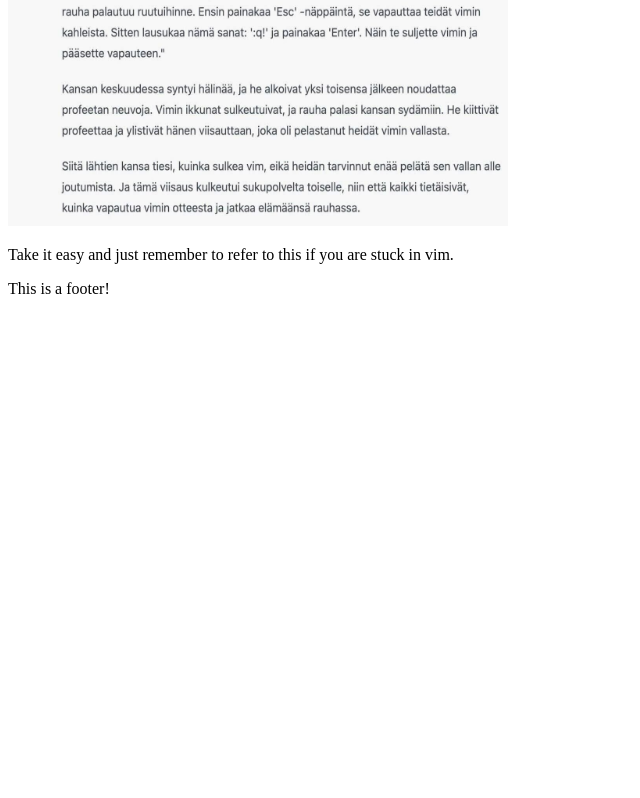
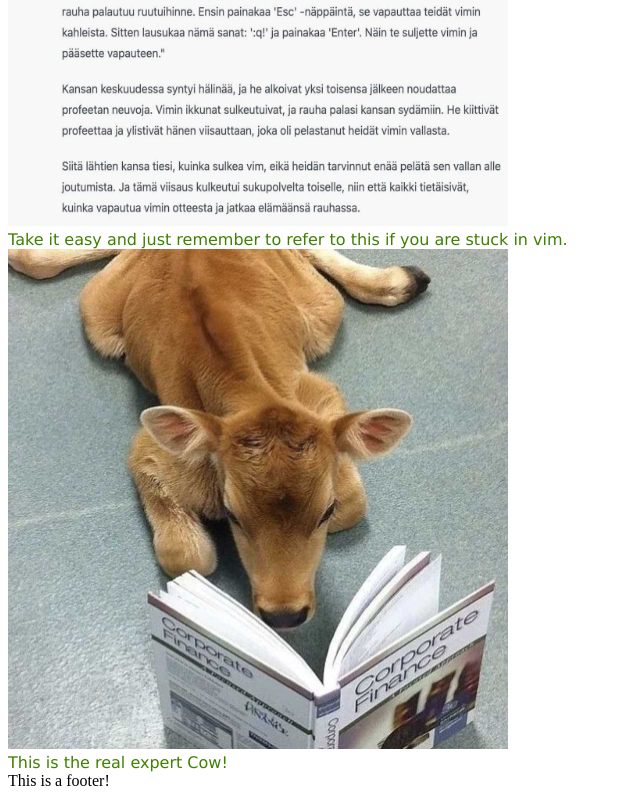
Before and after one commit to reaktor/development-for-designers, a Next.js app in the folder app/: page /git in a window 1280 px wide. Shown: the part 504-1302 px from the top of the page, without its empty margins (0-640 px from the left). Before the commit the page ends 810 px from the top, so only its background shows below. Built offline with nearby package versions, Linux system fonts and the light colour scheme.

Commit message:
Paramized image and text.

```diff
--- a/app/components/ImageCard.jsx
+++ b/app/components/ImageCard.jsx
@@ -1,20 +1,13 @@
 import Image from 'next/image'
-import image from "../images/how-to-close-vim.jpg";
+import styles from "./ImageCard.module.css"
 
-/* I would like to get values for cardpic and cardtext in the file where they are used (in this case git.jsx), but I didn't
-know how to do it */
-const cardpic = image;
-const cardtext = "Take it easy and just remember to refer to this if you are stuck in vim.";
-
-export default function ImageCard() {
+export default function ImageCard({ image, text, altText }) {
     return (
         <>
             <div>
-                <Image src={cardpic}
-                    alt="How to close vim"
-                    width={500}
-                    height={500}/>
-                <p>{cardtext}</p>
+                <Image className={styles.image} src={image}
+                    alt={altText} />
+                <p className={styles.text}>{text}</p>
             </div>
         </>
     )
--- /dev/null
+++ b/app/components/ImageCard.module.css
@@ -0,0 +1,12 @@
+.text {
+    margin: 0 auto;
+    font-family: Verdana, Geneva, Tahoma, sans-serif;
+    color: rgb(62, 128, 0);
+    font-size: 16px;
+}
+
+.image {
+    margin: auto;
+    width: 500px;
+    height: 500px;
+}
--- a/app/pages/git.jsx
+++ b/app/pages/git.jsx
@@ -2,6 +2,8 @@ import Navi from "../components/Navi";
 import Logo from "../components/Logo";
 import Footer from "../components/Footer";
 import ImageCard from "../components/ImageCard";
+import vimImage from "../images/how-to-close-vim.jpg";
+import expertCow from "../images/expert.jpg";
 
 export default function Home() {
   return (
@@ -13,7 +15,8 @@ export default function Home() {
       </header>
       <main>
         <p>Git is like riding in a limo.</p>
-        <ImageCard />
+        <ImageCard image={vimImage} text="Take it easy and just remember to refer to this if you are stuck in vim." />
+        <ImageCard image={expertCow} text="This is the real expert Cow!" />
       </main>
       <Footer />
     </>
```
Also changed, not shown: app/images/expert.jpg (added).
